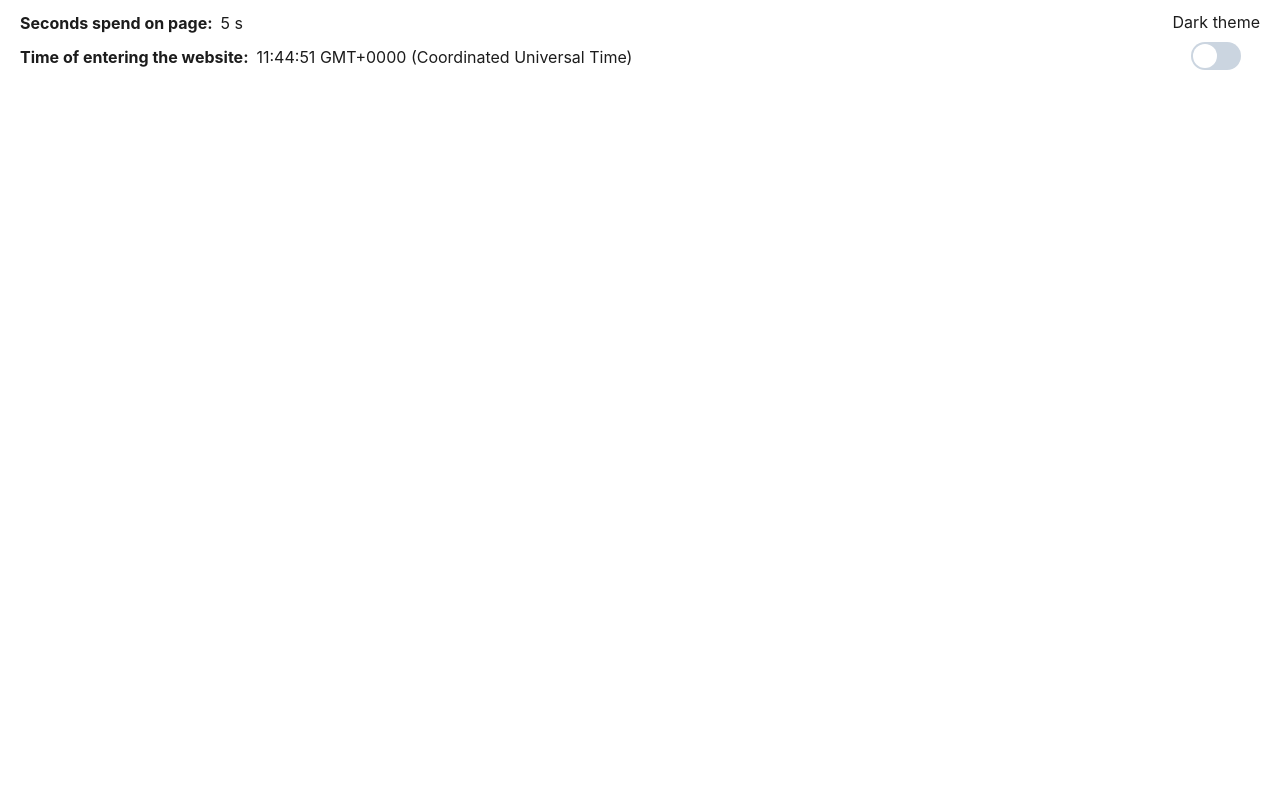
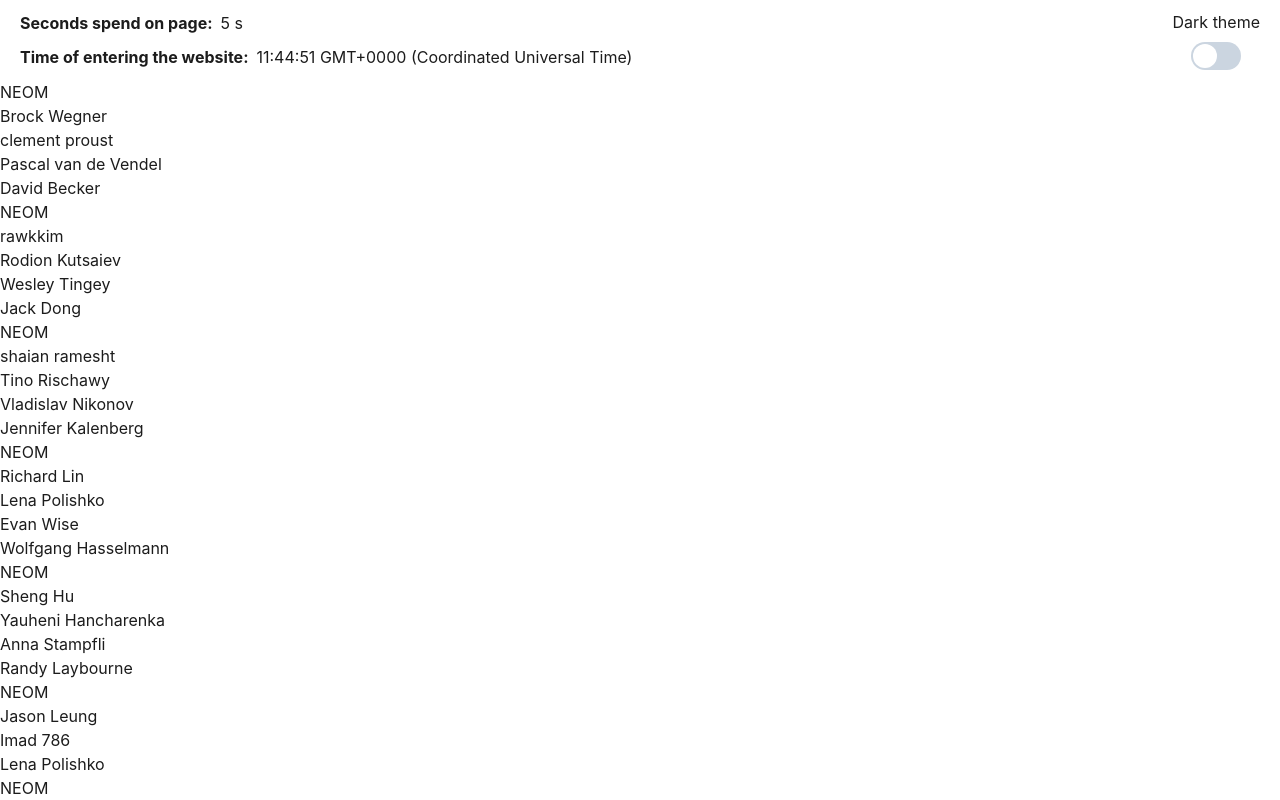
Before and after one commit to GeloUno/front-test, a React (Create React App) app: page / in a window 1280 px wide. Shown: the top 800 px of the page. Built offline with nearby package versions, Linux system fonts and the light colour scheme.

Commit message:
get data from redux

```diff
--- a/src/components/List.js
+++ b/src/components/List.js
@@ -1,23 +1,40 @@
 import React, { useEffect, useState } from 'react';
 import { useDispatch, useSelector } from 'react-redux';
 import { fetchPhotos } from '../api';
+import usePageBottom from './../hooks/usePageBottom';
+import { addApp } from '../reducers/app';
+const List = () => {
+  const [page, setPage] = useState(1);
 
-const List = () => {
-  const [Page, setPage] = useState(1);
-
-  const app = useSelector((state) => state.app);
+  const list = useSelector((state) => state.app.list);
 
   const dispatch = useDispatch();
+  const reachedBottom = usePageBottom();
+  useEffect(() => {
+    if (reachedBottom) {
+      setPage((prev) => prev + 1);
+    }
 
+    return () => {};
+  }, [reachedBottom]);
+
+  console.log('reachedBottom', reachedBottom);
   useEffect(() => {
-    fetchPhotos({ perPage: 30, page: 1 }).then((data) => {
-      dispatch({ type: 'addApp', payload: data });
+    fetchPhotos({ perPage: 30, page }).then((data) => {
+      dispatch(addApp(data.images));
     });
 
     return () => {};
-  }, []);
+  }, [page]);
 
-  return <div style={{ minHeight: '90vh', width: '100%' }}></div>;
+  return (
+    <div style={{ minHeight: '90vh', width: '100%' }}>
+      {list.lenght !== 0 &&
+        list.map((item) => {
+          return <div key={item.id}>{item.user.name}</div>;
+        })}
+    </div>
+  );
 };
 
 export default List;
```
